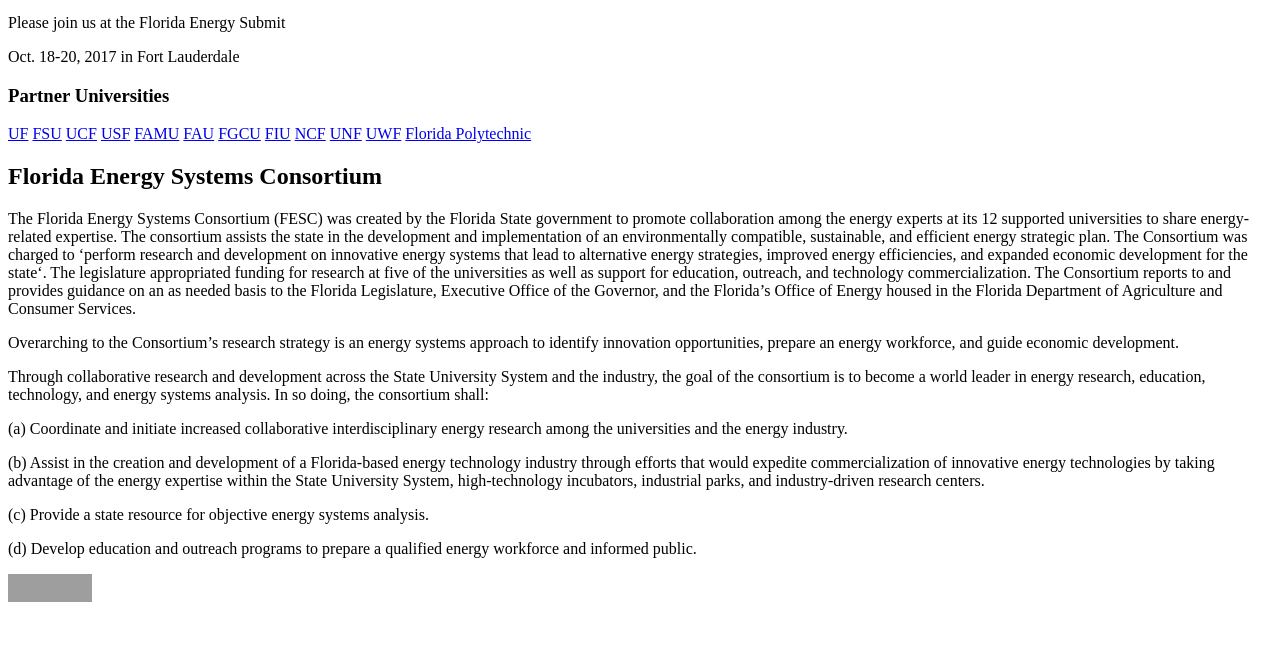
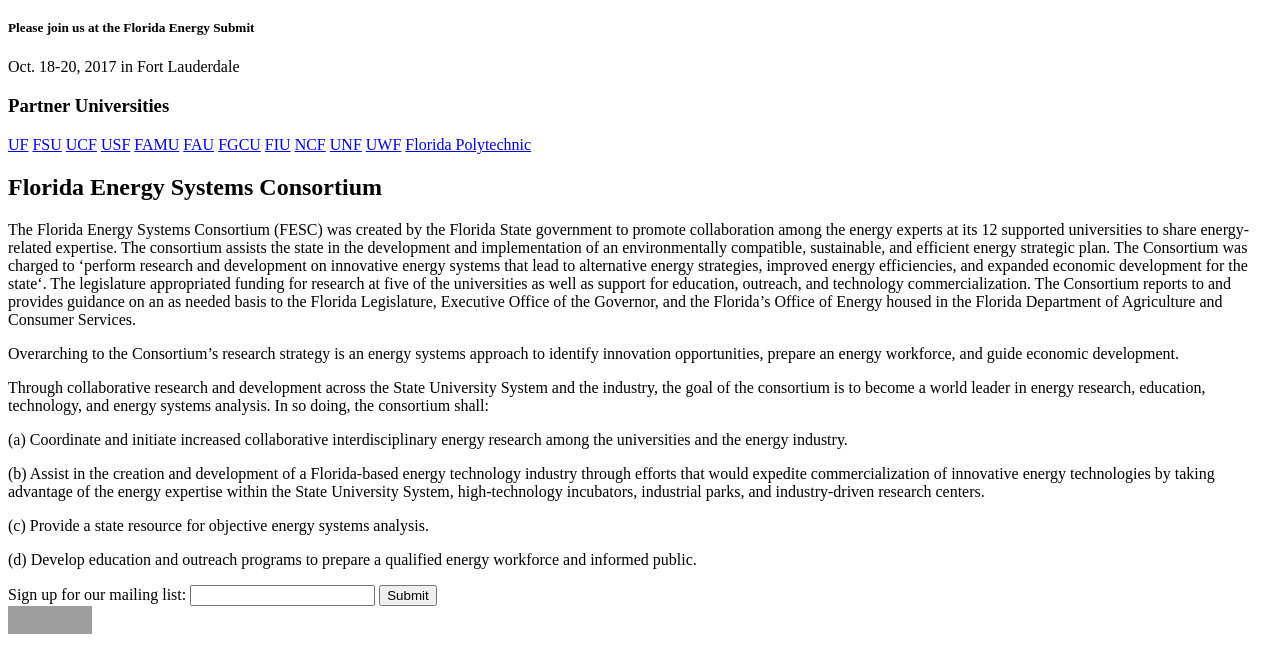
Before and after one commit to james1992/html300-fesc, a plain HTML site: page index.html in a window 1280 px wide. Shown: the part 46-718 px from the top of the page. Drawn offline with Linux system fonts and the light colour scheme; grey boxes are pictures that could not be loaded.

Commit message:
Converted Research and Plan Document to PDF and finalized the three html pages.  Fixed errors identified in HTML Validator

```diff
--- a/index.html
+++ b/index.html
@@ -13,6 +13,7 @@
 <body>
   <header>
     <img src="images/header.png" alt="Florida Energy Systems Consortium Logo">
+    <!-- Each main nav element should have pull down menus to remove the side navs on the current site -->
     <nav>
         <a href="index.html">Home</a>
         <a href="energy-industry.html">Energy Industry</a>
@@ -22,9 +23,10 @@
 
   <main>
     <section id="banner-message">
-      <p>Please join us at the Florida Energy Submit</p>
+      <h5>Please join us at the Florida Energy Submit</h5>
       <p>Oct. 18-20, 2017 in Fort Lauderdale</p>
     </section>
+    <!--  Format college links to use logos, maybe consider putting somewhere else on the page -->
     <aside id="partner-universities">
       <h3>Partner Universities</h3>
       <div id="university-logos">
@@ -59,6 +61,14 @@
 
       <P>(d) Develop education and outreach programs to prepare a qualified energy workforce and informed public.</P>
 
+      <form name="emailSignup">
+        <label>Sign up for our mailing list:
+          <input type="email" name="email">
+        </label>
+
+        <input type="submit" value="Submit">
+      </form>
+
     </section>
     <footer>
       <iframe src="https://www.facebook.com/plugins/share_button.php?href=https%3A%2F%2Fjames1992.github.io%2Fhtml300-fesc%2F&layout=button_count&size=large&mobile_iframe=true&width=84&height=28&appId" width="84" height="28" style="border:none;overflow:hidden" scrolling="no" frameborder="0" allowTransparency="true" allow="encrypted-media"></iframe>
```
Also changed, not shown: advisory-board.html (+5 -1 lines), energy-industry.html (+3 -1 lines), 1 other file.
